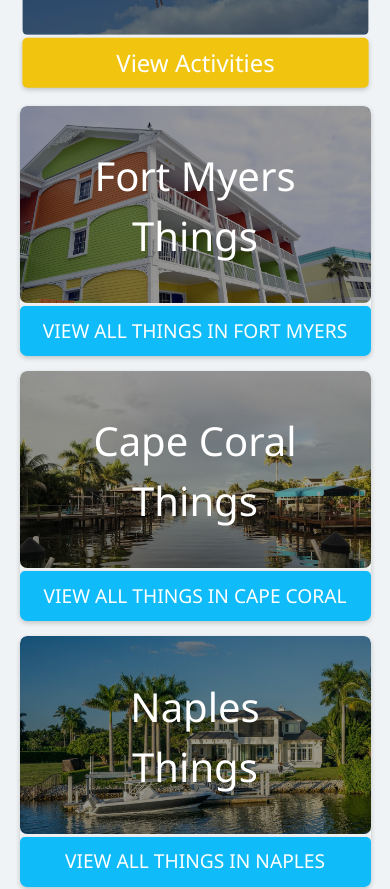
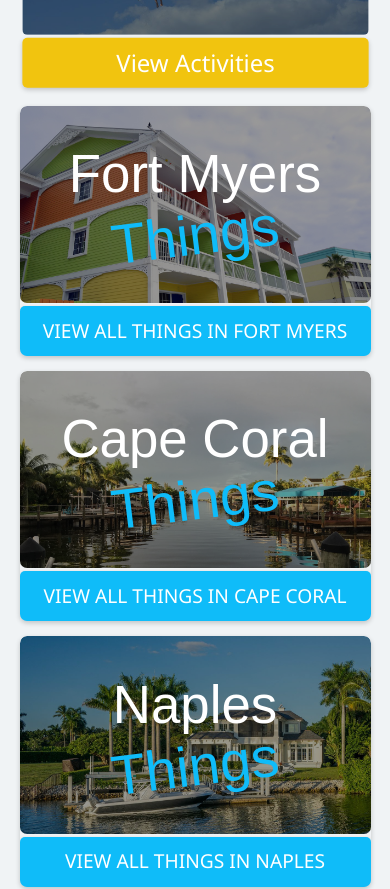
Before and after one commit to TfThings/tfgit, a React (Create React App) app: page / in a window 390 px wide. Shown: the part 800-1689 px from the top of the page. Built offline with nearby package versions, Linux system fonts and the light colour scheme.

Commit message:
fun changes

```diff
--- a/src/components/CityButton.css
+++ b/src/components/CityButton.css
@@ -34,13 +34,22 @@
     top: 40%;
     left: 50%;
     transform: translate(-50%, -50%);
-    color: white;
-    font-size: 2.5rem;
     text-align: center;
+    font-family: 'Montserrat', sans-serif;
+
 }
 
 .cbc .cbtc .cbt{
+    color: white;
+    font-size: 5rem;
+}
 
+.cbc .cbtc .cbbt{
+    color: #0fbcf9;
+    font-size: 5rem;
+    transform: rotate(-7deg);
+    position: relative;
+    bottom: 10px;
 }
 
 .cbbb{
@@ -56,3 +65,23 @@
     padding: 1px;
     box-shadow: 0 2px 5px 0 rgba(0,0,0,.2);
 }
+
+/* font-family: 'Montserrat', sans-serif; */
+/* font-family: 'Josefin Sans', sans-serif; */
+
+@media all and (max-width: 600px){
+    .cbc .cbtc .cbt{
+        color: white;
+        font-size: 3.3rem;
+        position: relative;
+        top: 10px;
+    }
+
+    .cbc .cbtc .cbbt{
+        color: #0fbcf9;
+        font-size: 3.5rem;
+        transform: rotate(-7deg);
+        position: relative;
+        bottom: 10px;
+    }
+}
--- a/src/components/CityButton.jsx
+++ b/src/components/CityButton.jsx
@@ -9,7 +9,7 @@ const CityButton = ({cityCollection}) => {
         <img className='cbi' src={`${cityCollection.Attractions[0].banner_Image}`} alt="CityButtonPhoto"/>
         <div className='cbtc'>
             <h2 className='cbt'>{cityCollection.Attractions[0].city_name}</h2>
-            <h2>Things</h2>
+            <h2 className='cbbt'>Things</h2>
         </div>
         <button className='cbbb'>View All Things in {cityCollection.Attractions[0].city_name}</button>
     </div>
--- a/src/components/FeaturedSection.css
+++ b/src/components/FeaturedSection.css
@@ -1,3 +1,5 @@
+
+
 .boxlist{
     display: flex;
     flex-flow: row;
@@ -9,35 +11,21 @@
     overflow-x: scroll;
 }
 
-/* .boxlist .box{
-    background: rgb(254, 254, 254) no-repeat center center/cover;
-    padding: 0px;
-    width: 300px;
-    height: 500px;
-    margin-top: 10px;
-    line-height: 0px;
-    color: rgb(255, 255, 255);
-    font-size: 1em;
-    text-align:center;
-    border-radius: 20px;
+.headerfeatured{
+    background-color:#ff5f5700;
+    color: black;
+    border-radius: 7px;
+    padding: 5px;
+    width: 98%;
+    margin: auto;
+    font-size: 1.9rem;
+    font-family: 'Montserrat', sans-serif;
+    text-align: center;
+}
 
-} */
-
-/* .featured{
-    width: 100%;
-    margin-left: auto;
-    margin-right: auto;
-    display: block;
-    padding-top: 20px;
-} */
-
-.headerfeatured{
-    font-size: 2.5rem;
-}
+/* font-family: 'Montserrat', sans-serif; */
+/* font-family: 'Josefin Sans', sans-serif; */
 
 @media all and (max-width: 600px){
 
-    .headerfeatured{
-        margin-left: 20px;
-    }
 }
--- a/src/components/FeaturedSection.jsx
+++ b/src/components/FeaturedSection.jsx
@@ -5,7 +5,8 @@ import './FeaturedSection.css'
 const FeaturedSection = ({subCollection, subString}) => {
   return (
     <div className='container featured'>
-        <div className='headerfeatured'>Featured {subString} in {subCollection[0].city_name}</div>
+        {/* <div className='headerfeatured'>Featured {subString} in {subCollection[0].city_name}</div> */}
+        <div className='headerfeatured'>Featured {subString}</div>
             <ul className='boxlist'>
                 <FeaturedCard place={subCollection[subCollection[0].FeaturedIndex0]} index={subCollection[0].FeaturedIndex0} cityName={subCollection[0].city_name} subCollection={subCollection[0].collection_type} collectionPName={subCollection[0].collectionParentName}/>
                 <FeaturedCard place={subCollection[subCollection[0].FeaturedIndex1]} index={subCollection[0].FeaturedIndex1} cityName={subCollection[0].city_name} subCollection={subCollection[0].collection_type} collectionPName={subCollection[0].collectionParentName}/>
--- a/src/components/Router.jsx
+++ b/src/components/Router.jsx
@@ -102,7 +102,7 @@ const Router = () => {
         })
     }
 
-        cityToShowString = cS
+        cityToShowString = decodeURI(cS)
 
         placeIndex = ii
 
--- a/src/components/ServiceDetails.jsx
+++ b/src/components/ServiceDetails.jsx
@@ -8,8 +8,9 @@ import BackButton from './BackButton'
 
 const ServiceDetails = ({place}) => {
 
-  const soeTitle = place.name + " Lee County | View Services, Reviews, Number and More"
-  const soeDesc = "Get Services, Reviews and More about " + place.name + ". Hand Picked list of all Best Services in Lee County for you, View more Best Lee County Services Here."
+  const soeTitle = place.name + " Lee County | Best Services, Reviews, Number and More"
+  const soeDesc = place.name + " | Office Address " + place.address + " | Phone Number " + place.phone + " | Learn More and see other Qualified Services in Lee County all hand picked for you."
+  // const soeDesc = place.name + "Lee County Get Services, Numbers, Reviews, and More. "  + place.address + "Hand Picked list of all Best Services in Lee County for you, View more Best Lee County Services Here."
   const soeLoc = "https://www.thingsflorida.com" + window.location.pathname
   const soeKeys = place.name + ", " + "LeeCounty, " + "Services, Roofing, Top Services, Best Services, reviews, hours"
 
@@ -33,8 +34,8 @@ const ServiceDetails = ({place}) => {
             <meta name='og:type' content="website"/>
             <meta name='og:url' content={soeLoc}/>
             <meta name='og:image' content={place.photo.images.large.url}/>
-            <meta name='og:desc' content={place.description}/>
-            <meta name='og:description' content={place.description}/>
+            <meta name='og:desc' content={soeDesc}/>
+            <meta name='og:description' content={soeDesc}/>
         </Helmet>
         <div className='ime'>
           <img src={place.photo.images.large.url} alt="PhotoGoesHere"/>
--- a/src/index.css
+++ b/src/index.css
@@ -3,6 +3,12 @@
 @tailwind utilities;
 @import url('https://fonts.googleapis.com/css2?family=Raleway:wght@100;200;300;400;500;600;700;800;900&display=swap');
 @import url('https://fonts.googleapis.com/css2?family=Nunito:wght@700&display=swap');
+@import url('https://fonts.googleapis.com/css2?family=Montserrat:wght@900&display=swap');
+@import url('https://fonts.googleapis.com/css2?family=Josefin+Sans:wght@700&display=swap');
+
+/* font-family: 'Montserrat', sans-serif; */
+/* font-family: 'Josefin Sans', sans-serif; */
+
 *{
   box-sizing: border-box;
   margin: 0;
```
